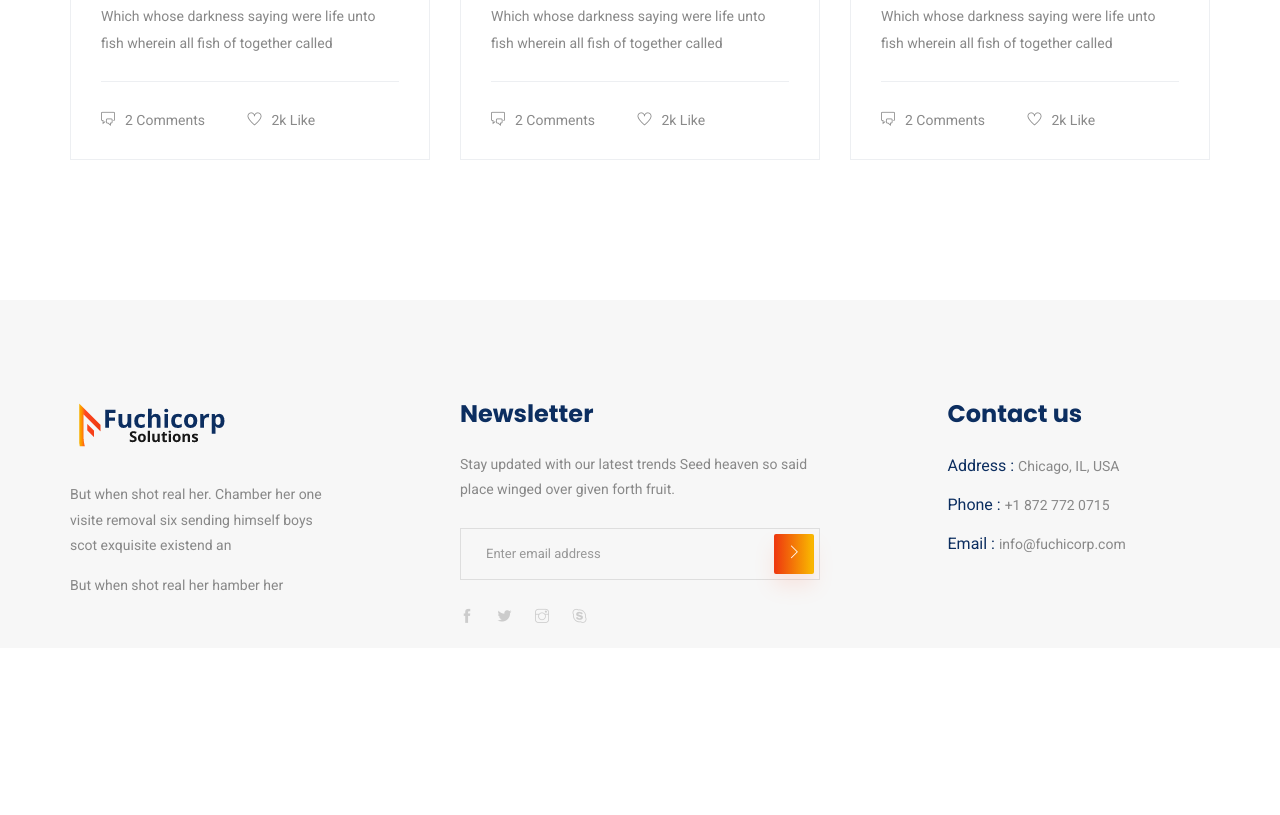
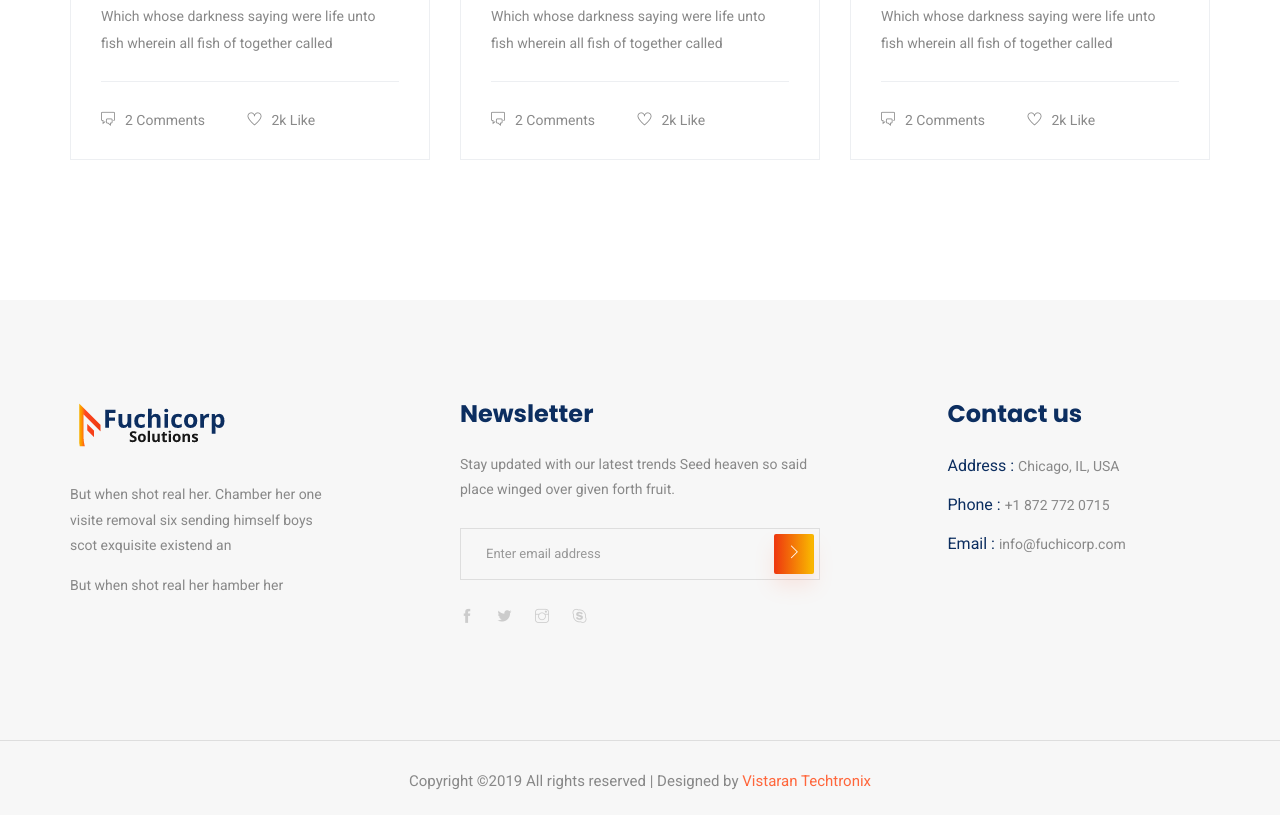
Before and after one commit to ideepakmathur/fuchicorp, a plain HTML site: page index.html in a window 1280 px wide. Shown: the part 5548-6363 px from the top of the page. Before the commit the page ends 6196 px from the top, so only its background shows below. Drawn offline with Linux system fonts and the light colour scheme.

Commit message:
Updates
Updates

```diff
--- a/index.html
+++ b/index.html
@@ -604,15 +604,15 @@
         <div class="container-fluid">
             <div class="row">
                 <div class="col-lg-12">
-                   <!--  <div class="copyright_part_text text-center">
+                   <div class="copyright_part_text text-center">
                         <div class="row">
                             <div class="col-lg-12">
-                                <p class="footer-text m-0">Link back to Colorlib can't be removed. Template is licensed under CC BY 3.0.
-Copyright &copy;<script>document.write(new Date().getFullYear());</script> All rights reserved | This template is made with <i class="ti-heart" aria-hidden="true"></i> by <a href="https://colorlib.com" target="_blank">Colorlib</a>
- Link back to Colorlib can't be removed. Template is licensed under CC BY 3.0. </p>
+                                <p class="footer-text m-0"><!--Link back to Colorlib can't be removed. Template is licensed under CC BY 3.0.-->
+Copyright &copy;<script>document.write(new Date().getFullYear());</script> All rights reserved | Designed by <a href="https://wwww.vistaran.com" target="_blank">Vistaran Techtronix</a>
+ <!--Link back to Colorlib can't be removed. Template is licensed under CC BY 3.0.--> </p>
                             </div>
                         </div>
-                    </div>-->
+                    </div>
                 </div>
             </div>
         </div>
```
